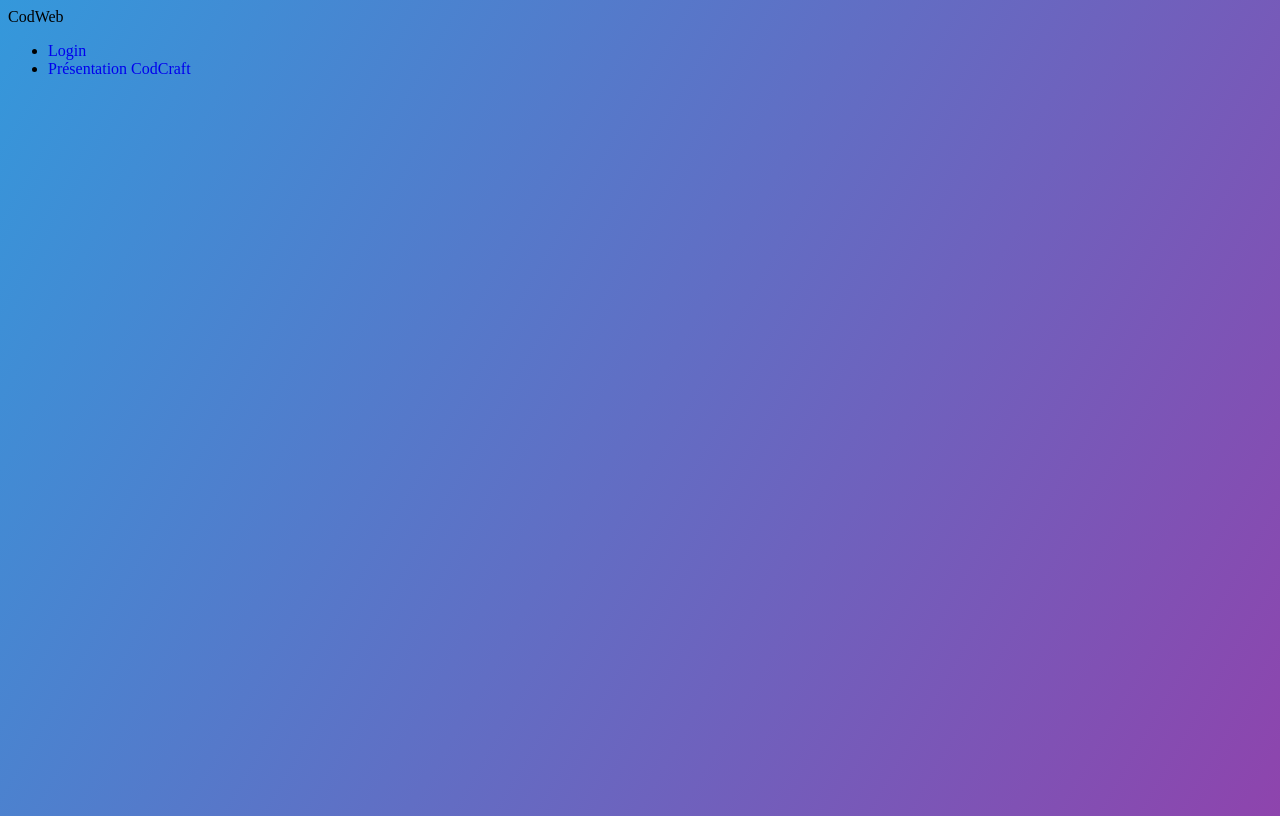
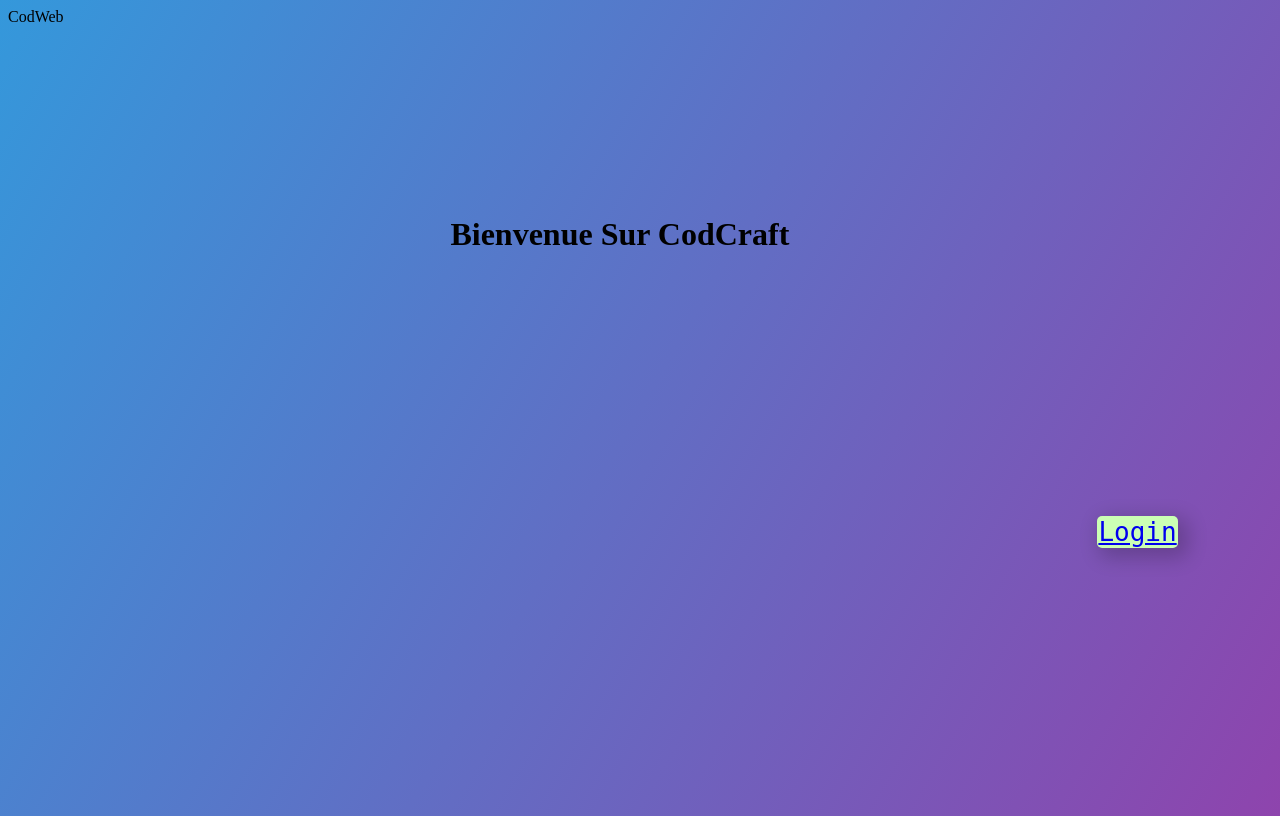
Before and after one commit to CodYanJS/codcraftsite, a PHP site: page /index2.html in a window 1280 px wide. Run offline with PHP 8.4, Linux system fonts and the light colour scheme.

Commit message:
Troisième Commit

```diff
--- a/index.html
+++ b/index.html
@@ -5,14 +5,14 @@
 	<link rel="stylesheet" type="text/css" href="style.css">
 	<meta name="viewport" content="width=device-width, initial-scale=1.0">
 	<meta http-equiv="X-UA-Compatible" content="ie=edge"<
-	<title>CodWeb Network</title>
+	<title="CodWeb Network"></title>
 </head>
 <body>
-	<h3 class="phrasea">Bienvenue sur le projet CodCraft</h3>
+	<h3 class="phrasea">BIENVENUE SUR LE PROJET CODCRAFT</h3>
 	<br/>
 	<h3 class="phraseb">Des bugs et des plantages peuvent survenir dans le jeu, sur le serveur ou sur le site parce qu'il est toujours en dévelopement. Merci de votre compréhension.</h3>
 	<br/>
-	<h3 class="phrasec">Signé Earth_LuMier0 : Le fondateur de ce projet.</h3>
+	<h3 class="phrasec">Le Fondateur</h3>
 	<div class="btn">
 		<button type="button"><a href="index2.html">J'ai Compris</a></button>
 	</div>
--- /dev/null
+++ b/index.php
@@ -0,0 +1,4 @@
+<?php
+ob_start();
+header('Le site auquel vous voulez acceder est actuellement indisponible');
+?>
--- a/index2.html
+++ b/index2.html
@@ -2,19 +2,18 @@
 <html>
 <head>
 	<meta charset="utf-8">
-	<link rel="stylesheet" type="text/css" href="style.css">
+	<link rel="stylesheet" type="text/css" href="style2.css">
 	<meta name="viewport" content="width=device-width, initial-scale=1.0">
 	<meta http-equiv="X-UA-Compatible" content="ie=edge"<
 	<title>CodWeb</title>
 </head>
 <body>
-	<ul>
-		<li class="login">
-			<a href="html/login.html">Login</a>
-		</li>
-		<li class="codcraftpresentation">
-			<a href="html/presentationcodcraft/CodCraft.html">Présentation CodCraft</a>
-		</li>
-    </ul>
+	<h1 class="b">Bienvenue Sur CodCraft</h1>
+	<div class="btn">
+		<br/>
+		<br/>
+		<button type="button"><a href="html/login.html">Login</a></button>
+	</div>
+		<h4 class="secret">Rendez-vous le 25 Aoüt por l'ouverture du serveur</h4>
 </body>
 </html>
--- a/style.css
+++ b/style.css
@@ -1,21 +1,21 @@
+*{
+		font-family: montserrat;
+}
 body{
 	min-height: 100vh;
 	background-image: linear-gradient(120deg,#3498db,#8e44ad);
 }
 .phrasea{
-	margin-left: 40%;
+	margin-left: 23%;
 	color:  #2affd8;
-	font-family: montserrat;
 }
 .phraseb{
 	margin-left: 10%;
 	color: #2aff34;
-	font-family: montserrat;
 }
 .phrasec{
 	margin-left: 10%;
 	color: #FF0040;
-	font-family: montserrat;
 }
 button{
 	background-color: #03A9F4;
@@ -31,8 +31,8 @@ button{
 	transition: 0.2s;
 }
 button:hover{
-	transform: scale(1.01);
-	box-shadow: 6px 6px 25px 4px rgba(0, 0, 0, 0.18);
+	transform: scale(1.1);
+	box-shadow: 6px 6px 30px 4px rgba(0, 0, 0, 0.18);
 }
 button:active{
 	transform: scale(0.98));
@@ -40,4 +40,15 @@ button:active{
 }
 a{
 	text-decoration: none;
+	outline: none;
+	border-style: none;
 }
+.phrasea{
+	font-size: 40px;
+}
+.phraseb{
+	font-size: 30px;
+}
+.phrase{
+	font-size: 30px;
+}
--- a/style2.css
+++ b/style2.css
@@ -2,3 +2,39 @@ body{
 	min-height: 100vh;
 	background-image: linear-gradient(120deg,#3498db,#8e44ad);
 }
+.secret{
+	color: black;
+	visibility: hidden;
+}
+button{
+	background-color: #cbffb4;
+	font-size: 2em;
+	font-family: monospace;
+	padding: 1px;
+	border: none;
+	border-radius: 5px;
+	box-shadow: 6px 6px 20px 4px rgba(0, 0, 0, 0.2);
+	cursor: pointer;
+	outline: none;
+	margin-left: 15px;
+	transition: 0.2s;
+}
+button:hover{
+	transform: scale(1.01);
+	box-shadow: 6px 6px 25px 4px rgba(0, 0, 0, 0.18);
+}
+button:active{
+	transform: scale(0.98));
+	box-shadow: 6px 6px 18px 2px rgba(0, 0, 0, 0.23);
+}
+.ruby{
+	visibility: hidden;
+}
+.b{
+	margin-left: 35%;
+	margin-top: 15%;
+}
+.btn{
+	margin-left: 85%;
+	margin-top: 18%;
+}
```
Also changed, not shown: favicon.ico (added), src/img.png (added), src/img.svg (added), src/ruby.png (added), 2 other files.
